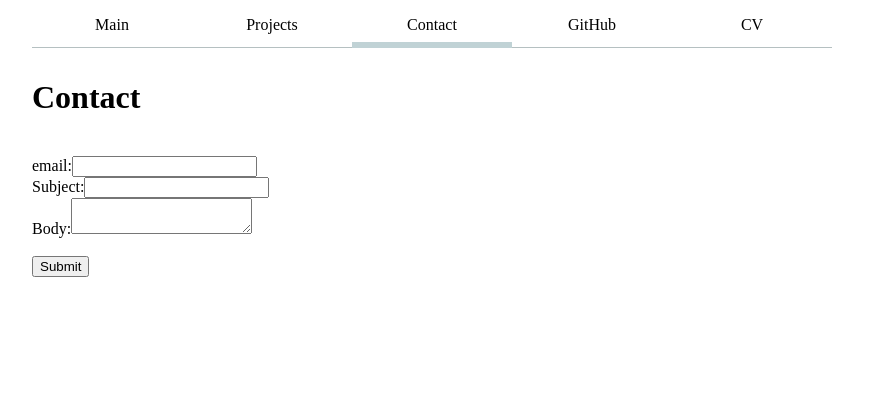
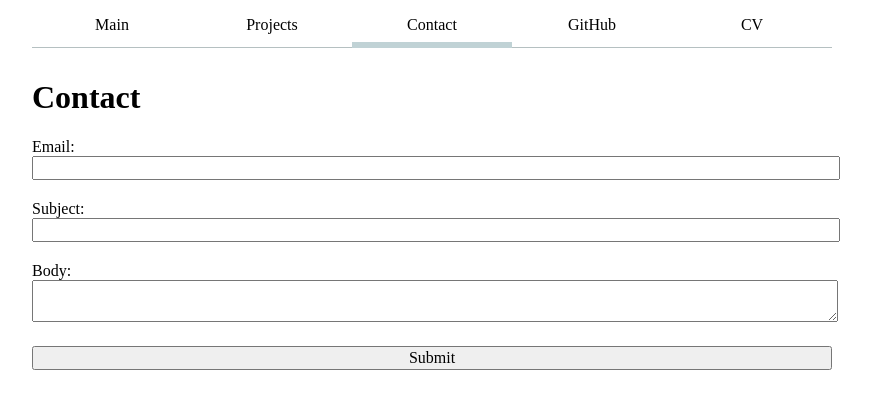
Before and after one commit to eiguzman/portfolio, a Jekyll site: the page contact/index.html, which Jekyll copies as it is, in a window 1280 px wide. Shown: the top 409 px of the page, without its empty margins (208-1079 px from the left). Built offline with Jekyll 4.4.1, drawn with Linux system fonts in a browser that asks for light colours.

Commit message:
updated contact form

```diff
--- a/contact/index.html
+++ b/contact/index.html
@@ -15,11 +15,10 @@
         <a class= "redir" href="https://eiguzman.github.io/portfolio/contact/cv.html">CV</a>
     </nav>
     <h1>Contact</h1>
-    <br>
     <form action=mailto:eiguzman@ucsd.edu method="post" enctype="text/plain">
-        <label>email:<input type="email" name="email"></label><br>
-        <label>Subject:<input name="subject"></label><br>
-        <label>Body:<textarea name="body"></textarea><br><br>
+        <label>Email:<input type="email" name="email"></label>
+        <label>Subject:<input name="subject"></label>
+        <label>Body:<textarea name="body"></textarea>
         <button value="submit">Submit</button>
       </form>
 </body>
--- a/style.css
+++ b/style.css
@@ -28,3 +28,27 @@ a:hover{
   flex: 1;
   border-bottom-width: 0.4em;
   border-bottom-color: oklch(85% 5% 210);}
+form{
+  display: block;
+  width: 100%;
+  box-sizing: border-box;
+
+}
+label{
+  width: inherit;
+  display: block;
+  margin-block: 20px 20px;
+}
+input{
+  font: inherit;
+  width: inherit;
+}
+textarea{
+  font: inherit;
+  width: inherit;
+  margin-block-end: 20px;
+}
+button{
+  font: inherit;
+  width: inherit;
+}
```
